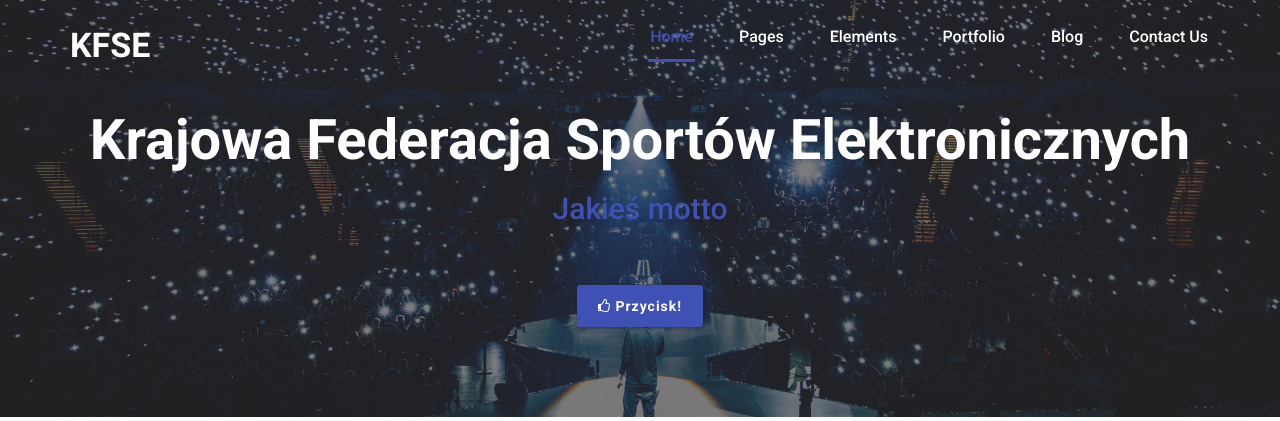
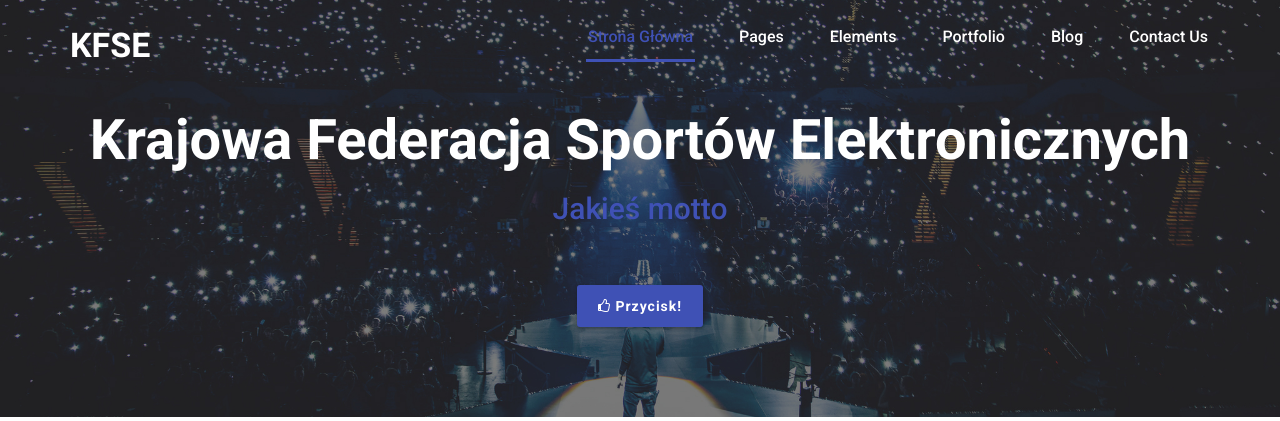
Before and after one commit to pistoolero/adversa, a PHP site: page / in a window 1280 px wide. Shown: the top 421 px of the page. Run offline with PHP 8.4, Linux system fonts and the light colour scheme; some libraries are stand-ins or nearby versions.

```diff
--- a/app/views/home.php
+++ b/app/views/home.php
@@ -19,12 +19,8 @@ echo "<body>".PHP_EOL;
             </a>
             <nav role="navigation" id="nav-main" class="okayNav">
                 <ul class="nav navbar-nav">
-                    <li class="active dropdown sub-menu">
-                        <a alt="Mea" class="dropdown-toggle nav-link" href="#" type="button" id="dropdownMenu1" data-toggle="dropdown" aria-haspopup="true" aria-expanded="true">Home</a>
-                        <div class="dropdown-menu sub-menu-panel" aria-labelledby="dropdownMenu1">
-                            <a alt="Mea" class="sub-menu-item active" href="index.html">Home Page 1</a>
-                            <a alt="Mea" class="sub-menu-item" href="index-2.html">Home Page 2</a>
-                        </div>
+                    <li class="active sub-menu">
+                        <a class="nav-link" href="/" type="button" id="dropdownMenu1" aria-haspopup="true" aria-expanded="true">Strona główna</a>
                     </li>
                     <li  class="dropdown sub-menu">
                         <a alt="Mea" class="dropdown-toggle nav-link" href="#" type="button" id="dropdownMenu1" data-toggle="dropdown" aria-haspopup="true" aria-expanded="true">Pages</a>
```
Also changed, not shown: .htaccess.
